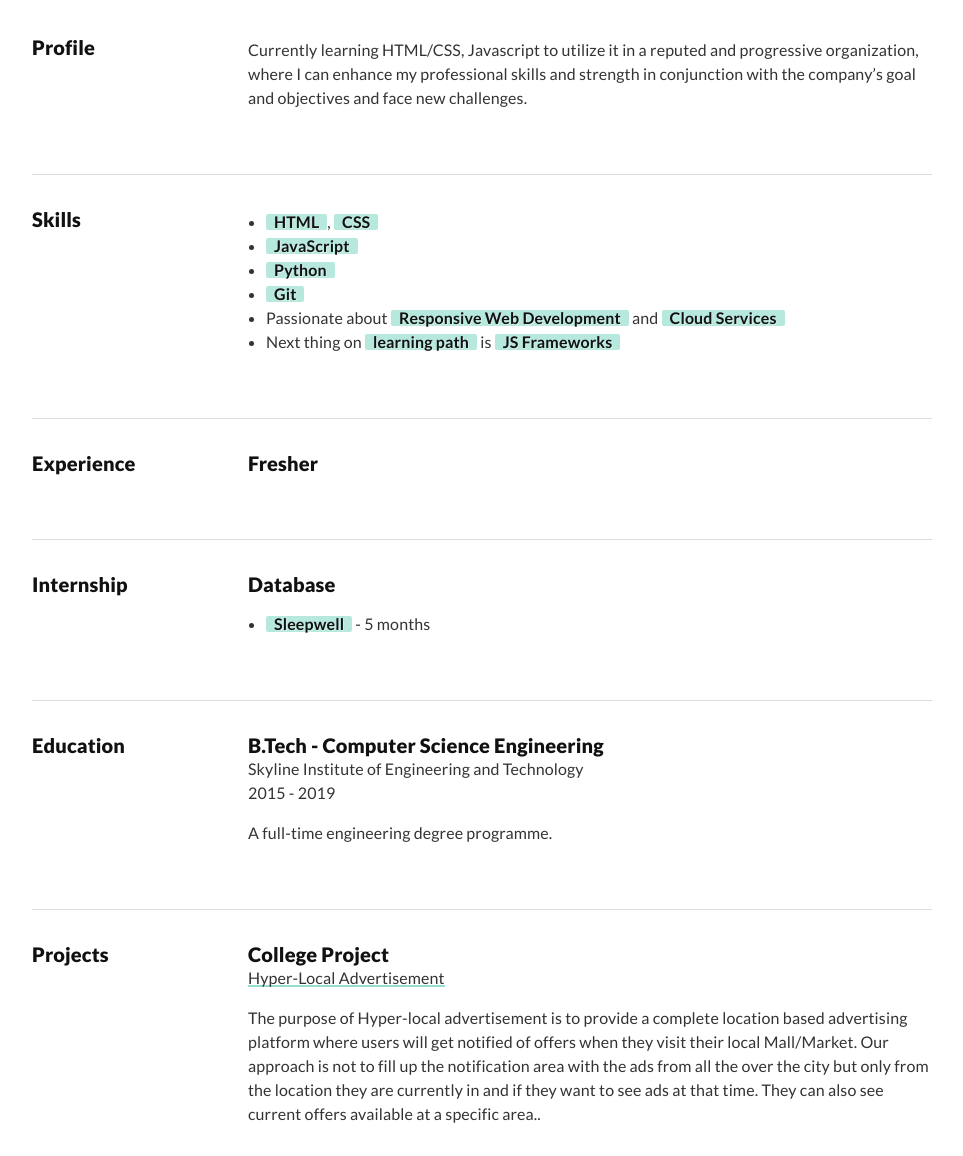
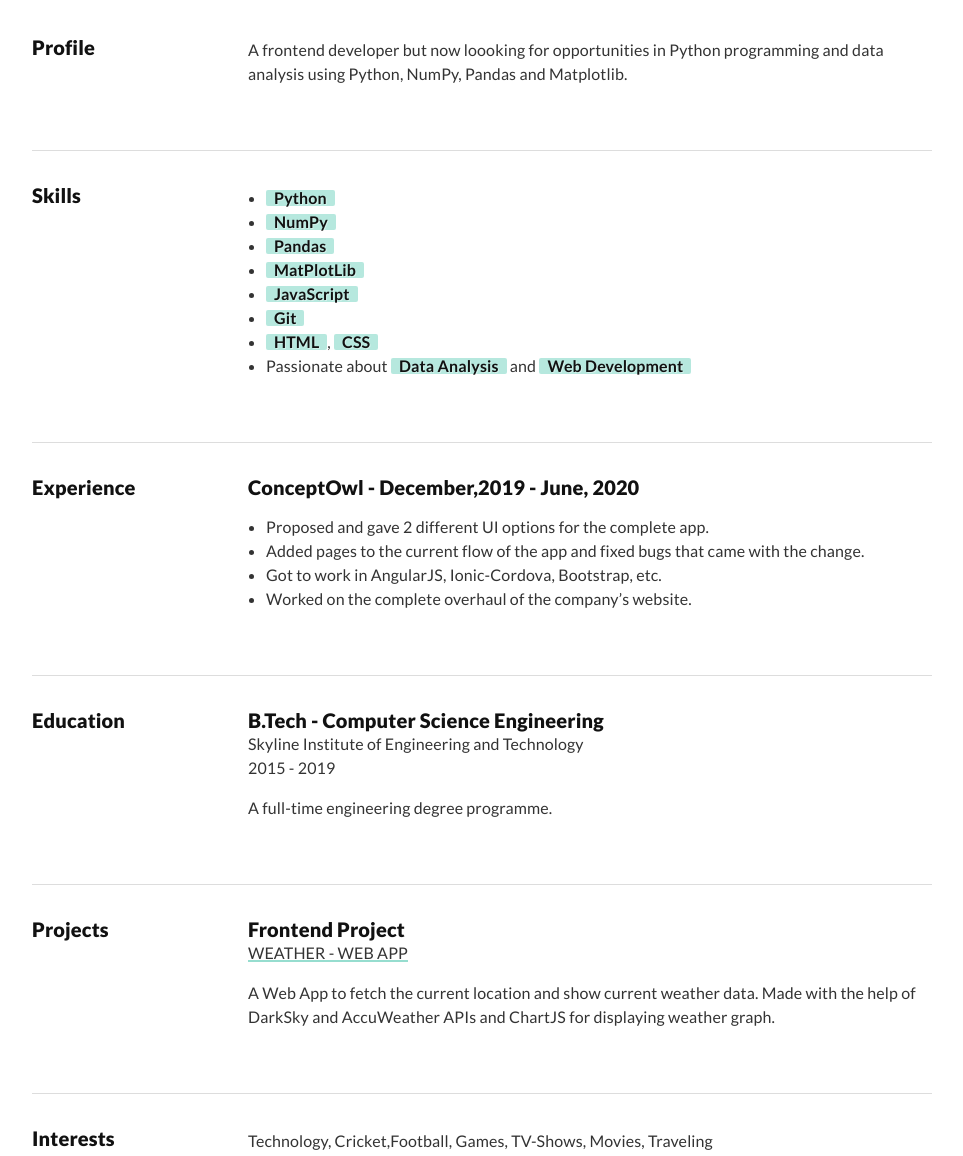
Before and after one commit to meamank/meamank.github.io, a plain HTML site: page index.html in a window 1280 px wide. Shown: the part 463-1619 px from the top of the page, without its empty margins (158-1121 px from the left). Drawn offline with Linux system fonts and the light colour scheme.

Commit message:
updated experience

```diff
--- a/index.html
+++ b/index.html
@@ -23,7 +23,7 @@
                 Aman<br>
                 Kumar
               </span>
-              <span class="Title-sub">Fresher- Web Developer</span>
+              <span class="Title-sub">Developer</span>
             </h1>
           </a>
         </div>
@@ -36,8 +36,7 @@
       <section class="l-Section">
         <h2 class="l-Section-title h3 u-hidden@sm-down">Profile</h2>
         <div class="l-Section-content">
-          <p>Currently learning HTML/CSS, Javascript to utilize it in a reputed and progressive organization, where I can enhance my
-            professional skills and strength in conjunction with the company’s goal and objectives and face new challenges.</p>
+          <p>A frontend developer but now loooking for opportunities in Python programming and data analysis using Python, NumPy, Pandas and Matplotlib.</p>
         </div>
       </section>
 
@@ -45,12 +44,15 @@
         <h2 class="l-Section-title h3">Skills</h2>
         <div class="l-Section-content">
           <ul>
+            <li><strong class="Tag">Python</strong></li>
+            <li><strong class="Tag">NumPy</strong></li>
+            <li><strong class="Tag">Pandas</strong></li>
+            <li><strong class="Tag">MatPlotLib</strong></li>
+            <li><strong class="Tag">JavaScript</strong></li>
+            <li><strong class="Tag">Git</strong></li>
             <li><strong class="Tag">HTML</strong>, <strong class="Tag">CSS</strong></li>
-            <li><strong class="Tag">JavaScript</strong></li>
-            <li><strong class="Tag">Python</strong></li>
-            <li><strong class="Tag">Git</strong></li>
-            <li>Passionate about <strong class="Tag">Responsive Web Development</strong> and <strong class="Tag">Cloud Services</strong></li>
-            <li>Next thing on <strong class="Tag">learning path</strong> is <strong class="Tag">JS Frameworks</strong></li>
+            <li>Passionate about <strong class="Tag"> Data Analysis </strong> and <strong class="Tag">Web Development</strong></li>
+
           </ul>
         </div>
       </section>
@@ -58,17 +60,12 @@
       <section class="l-Section">
         <h2 class="l-Section-title h3">Experience</h2>
         <div class="l-Section-content">
-          <h3>Fresher</h3>
-        </div>
-      </section>
-      <section class="l-Section">
-        <h2 class="l-Section-title h3">Internship</h2>
-        <div class="l-Section-content">
-          <h3>Database</h3>
+          <h3>ConceptOwl - December,2019 - June, 2020</h3>
               <ul>
-                <li>
-                  <strong class="Tag">Sleepwell</strong> - 5 months
-                </li>
+                <li>Proposed and gave 2 different UI options for the complete app. </li>
+                <li>Added pages to the current flow of the app and fixed bugs that came with the change.</li>
+                <li>Got to work in AngularJS, Ionic-Cordova, Bootstrap, etc.</li>
+                <li>Worked on the complete overhaul of the company’s website.</li>
               </ul>
         </div>
       </section>
@@ -85,9 +82,9 @@
       <section class="l-Section u-hidden@print">
         <h2 class="l-Section-title h3">Projects</h2>
         <div class="l-Section-content">
-          <h3>College Project</h3>
-          <a class="u-link" href="https://meamank.github.io/hyperlocaladvertisement/" target="_blank">Hyper-Local Advertisement</a>
-          <p>The purpose of Hyper-local advertisement is to provide a complete location based advertising platform where users will get notified of offers when they visit their local Mall/Market. Our approach is not to fill up the notification area with the ads from all the over the city but only from the location they are currently in and if they want to see ads at that time. They can also see current offers available at a specific area..</p>
+          <h3>Frontend Project</h3>
+          <a class="u-link" href="https://github.com/meamank/weather-opensource" target="_blank">WEATHER - WEB APP</a>
+          <p>A Web App to fetch the current location and show current weather data. Made with the help of DarkSky and AccuWeather APIs and ChartJS for displaying weather graph.</p>
         </div>
       </section>
 
```
